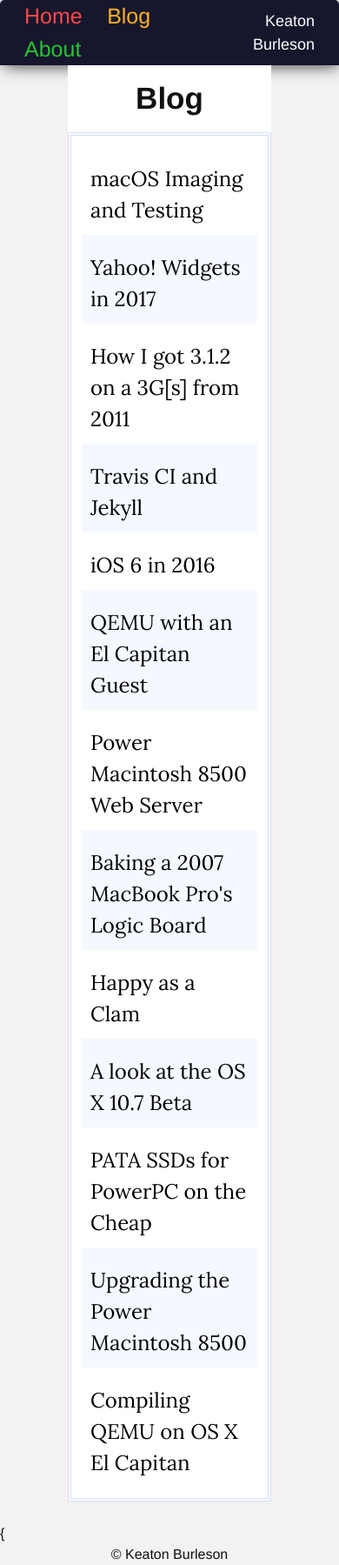
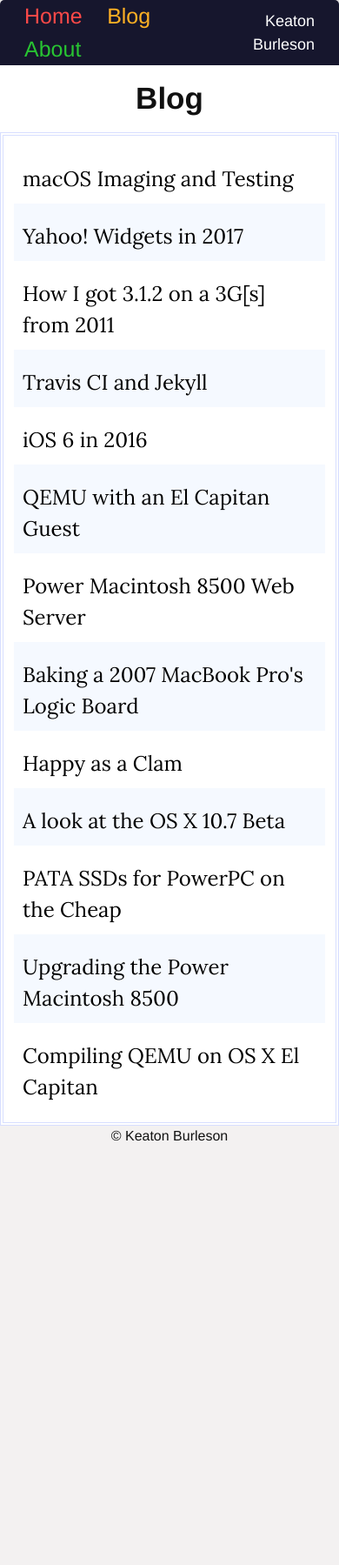
Before and after one commit to 128keaton/.com, a Jekyll site: the page built from _pages/blog.html, in a window 390 px wide. Shown: the whole page at 87% size. Built offline with Jekyll 4.4.1, drawn with Linux system fonts in a browser that asks for light colours; nearby versions of some CDN libraries; after the commit the page ends 1318 px from its top, so only the background shows below that.

Commit message:
post list CSS mobile fix

```diff
--- a/_layouts/default.html
+++ b/_layouts/default.html
@@ -4,7 +4,7 @@
 	{% include header.html %}
 	<body>
 		{{ content }}
-		{<footer class="footer" id="{{ page.layout }}-footer">
+		<footer class="footer" id="{{ page.layout }}-footer">
 			&copy Keaton Burleson
 		</footer>
 	</body>
--- a/_sass/_posts.scss
+++ b/_sass/_posts.scss
@@ -191,13 +191,13 @@
   color: white;
 }
 @media screen and (max-width: 1200px) {
-  .post-list {
+  #blog-standalone {
     width: 80%!important;
     margin: 0 auto;
   }
 }
 @media screen and (max-width: 900px) {
-  .post-list {
+  #blog-standalone {
     width: 100%!important;
     margin: 0 auto;
   }
@@ -206,7 +206,7 @@
   }
 }
 @media screen and (max-width: $on-palm) {
-  .post-list {
+  #blog-standalone {
     width: 100%!important;
     margin: 0 auto;
   }
```
